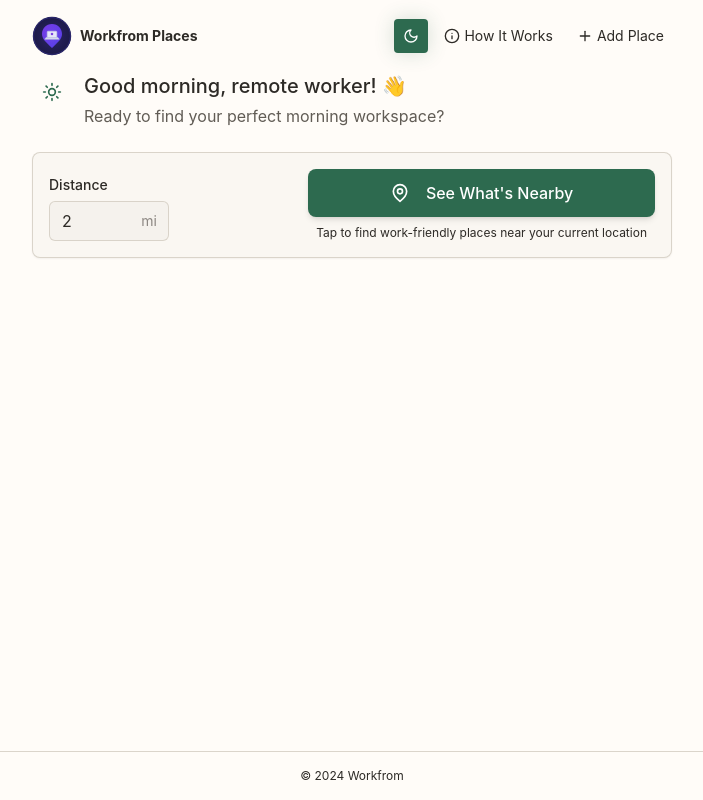
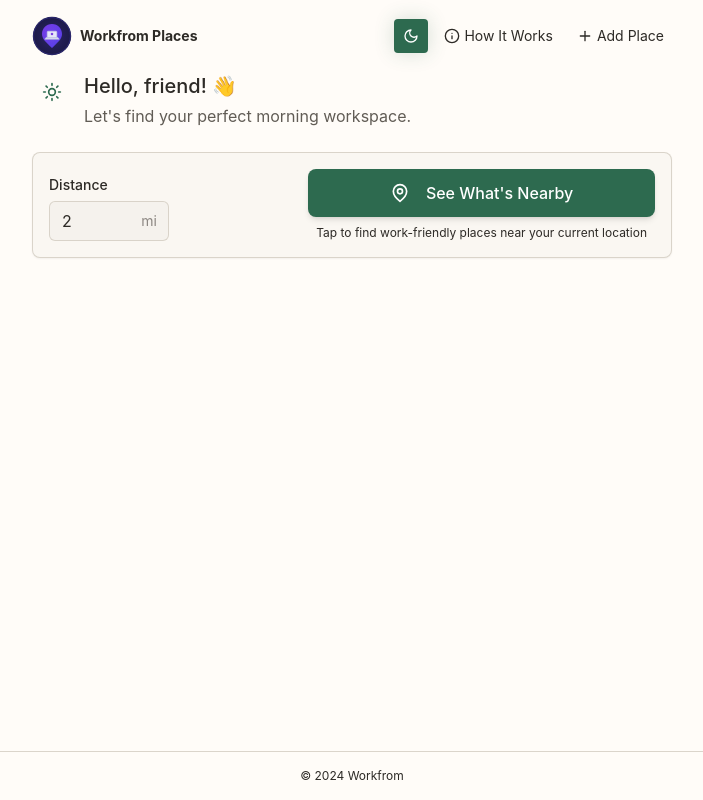
Before and after one commit to darrenbuckner/Workfrom-Places-Search-V2, a React (Create React App) app: page / in a window 1280 px wide. Shown: the whole page, without its empty margins (288-991 px from the left). Built offline with nearby package versions, Linux system fonts and the light colour scheme.

Commit message:
this update addresses UX and UI polish

```diff
--- a/src/QuickMatch.js
+++ b/src/QuickMatch.js
@@ -38,7 +38,6 @@ const LoadingState = ({ progress }) => {
 
       <div className="p-4 h-full flex flex-col">
         <div className="flex items-center gap-2 mb-3">
-          <AIBadge />
           <span className="text-xs text-[var(--text-secondary)]">
             AI Assistant
           </span>
--- a/src/SearchButton.js
+++ b/src/SearchButton.js
@@ -83,7 +83,7 @@ const SearchButton = ({
               ) : (
                 <>
                   <Search size={20} />
-                  <span>Search Again</span>
+                  <span>New Search</span>
                 </>
               )}
             </div>
--- a/src/WelcomeBanner.js
+++ b/src/WelcomeBanner.js
@@ -9,21 +9,21 @@ const WelcomeBanner = () => {
   const getTimeBasedContent = () => {
     if (hour < 12) {
       return {
-        greeting: "Good morning",
+        greeting: "Hello",
         Icon: Sun,
-        message: "Ready to find your perfect morning workspace?"
+        message: "Let's find your perfect morning workspace."
       };
     } else if (hour < 17) {
       return {
-        greeting: "Good afternoon",
+        greeting: "Hi",
         Icon: Sunset,
-        message: "Looking for a productive afternoon spot?"
+        message: "Let's find a productive afternoon spot."
       };
     } else {
       return {
-        greeting: "Good evening",
+        greeting: "Welcome",
         Icon: Moon,
-        message: "Need a calm evening workspace?"
+        message: "Let's find a calm evening workspace."
       };
     }
   };
@@ -40,7 +40,7 @@ const WelcomeBanner = () => {
         </div>
         <div>
           <h2 className="text-xl font-medium text-[var(--text-primary)]">
-            {greeting}, remote worker! 👋
+            {greeting}, friend! 👋
           </h2>
           <p className="text-[var(--text-secondary)] mt-1">
             {message}
```
